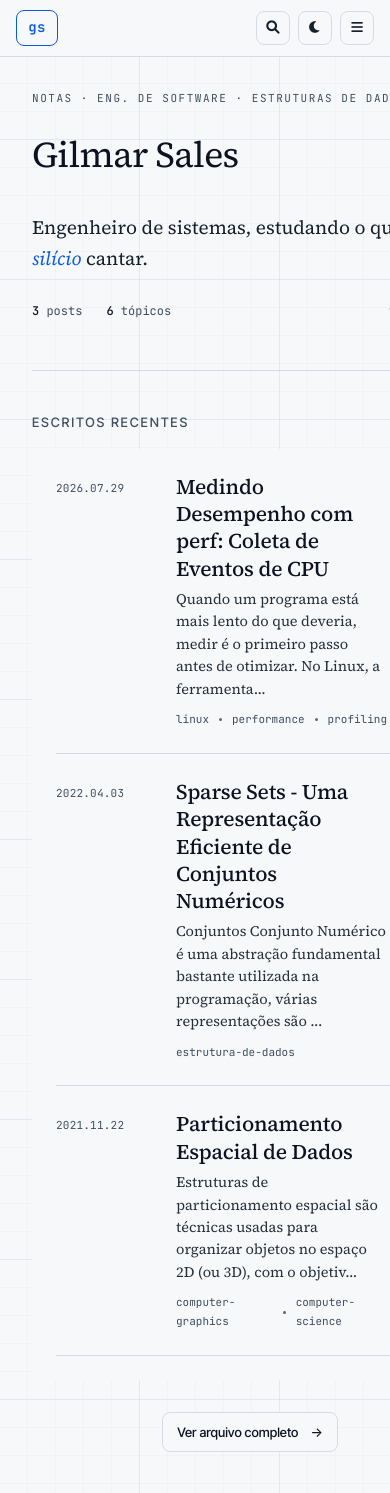
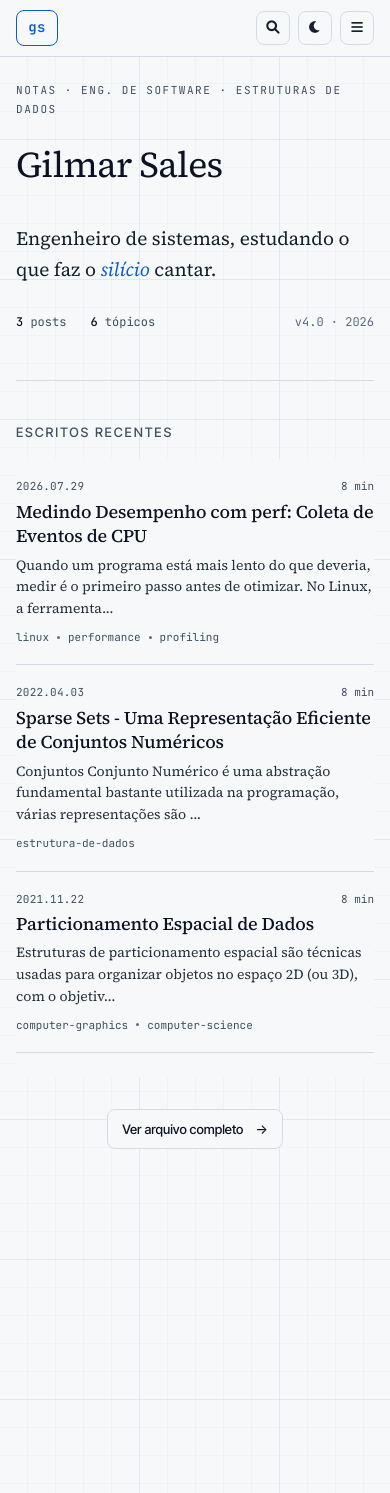
Before and after one commit to gilmar-sales/gilmar-sales.github.io, a Jekyll site: the page built from index.html, in a window 390 px wide. Built offline with Jekyll 4.4.1, drawn with Linux system fonts in a browser that asks for light colours; the list of posts is cut into pages by our own code.

Commit message:
feat(post-card): enhance post card layout and styling for better mobile responsiveness
- Updated the post card HTML structure to include a dedicated class for the post body.
- Added new CSS styles for post cards to improve layout, including grid areas for date, reading, and body sections.
- Enhanced hover effects for post items to improve user interaction.
- Improved mobile styles for better padding and responsiveness across devices.

```diff
--- a/_includes/post-card.html
+++ b/_includes/post-card.html
@@ -1,6 +1,6 @@
 <a href="{{ include.post.url }}" class="post-item">
     <div class="date">{{ include.post.date | date: "%Y.%m.%d" }}</div>
-    <div>
+    <div class="post-body">
         <h3 class="title">{{ include.post.title }}</h3>
         {% if include.post.excerpt %}
         <p class="desc">
--- a/css/mobile.css
+++ b/css/mobile.css
@@ -320,6 +320,133 @@
     .archive {
         padding: 32px 20px 64px;
     }
+
+    /* Post cards — stacked, full-width (desktop keeps 3-col grid) */
+    .home .main {
+        padding: 1.5rem 1rem 2.5rem;
+        border-right: 0;
+    }
+
+    .home .main .post-list,
+    .post-list {
+        padding-left: 0;
+        padding-right: 0;
+    }
+
+    .post-item {
+        display: grid;
+        grid-template-columns: 1fr auto;
+        grid-template-areas:
+            "date reading"
+            "body body";
+        gap: 4px 12px;
+        padding: 18px 0;
+        align-items: baseline;
+    }
+
+    .post-item:hover {
+        background-image: linear-gradient(
+            to right,
+            transparent,
+            var(--paper-2) 30%,
+            var(--paper-2) 70%,
+            transparent
+        );
+    }
+
+    .post-item .date {
+        grid-area: date;
+        padding-top: 0;
+        font-size: 11px;
+    }
+
+    .post-item .reading {
+        grid-area: reading;
+        padding-top: 0;
+        justify-self: end;
+    }
+
+    .post-item .post-body {
+        grid-area: body;
+        min-width: 0;
+    }
+
+    .post-item .title {
+        font-size: 18px;
+        line-height: 1.35;
+        margin-bottom: 6px;
+    }
+
+    .post-item .desc {
+        font-size: 14px;
+        margin-bottom: 8px;
+        display: -webkit-box;
+        -webkit-line-clamp: 3;
+        line-clamp: 3;
+        -webkit-box-orient: vertical;
+        overflow: hidden;
+    }
+
+    .post-item .meta {
+        flex-wrap: wrap;
+        gap: 6px 8px;
+        row-gap: 4px;
+    }
+
+    /* Projects — span-2 filter was forcing a 2nd implicit column */
+    .projects {
+        padding: 1.25rem 1rem 2.5rem;
+    }
+
+    .projects-head {
+        flex-direction: column;
+        align-items: flex-start;
+        gap: 20px;
+    }
+
+    .projects-head .t h1 {
+        font-size: 28px;
+        margin: 6px 0 8px;
+    }
+
+    .projects-head .t p {
+        font-size: 15px;
+    }
+
+    .projects-head .stats {
+        gap: 20px;
+        width: 100%;
+    }
+
+    .projects-head .stats .num {
+        font-size: 22px;
+    }
+
+    .repo-grid {
+        grid-template-columns: 1fr;
+    }
+
+    .filter-row,
+    .featured {
+        grid-column: 1;
+    }
+
+    .filter-row {
+        flex-direction: column;
+        align-items: stretch;
+        gap: 12px;
+    }
+
+    .repo-card {
+        min-height: 0;
+        padding: 16px;
+        width: 100%;
+        box-sizing: border-box;
+    }
+
+    .featured .info {
+        padding: 20px 16px 18px;
+    }
 }
 
 /* Very narrow phones */
--- a/css/screens.css
+++ b/css/screens.css
@@ -151,7 +151,7 @@
     cursor: pointer;
 }
 .post-item:hover {
-    background: linear-gradient(
+    background-image: linear-gradient(
         to right,
         transparent,
         var(--paper-2) 30%,
@@ -1983,6 +1983,15 @@
     color: inherit;
     transition: color 0.15s;
 }
+.topics-index-row:hover {
+    background-image: linear-gradient(
+        to right,
+        transparent,
+        var(--paper-2) 30%,
+        var(--paper-2) 70%,
+        transparent
+    );
+}
 .topics-index-row:hover .topics-index-name {
     color: var(--accent);
 }
```
